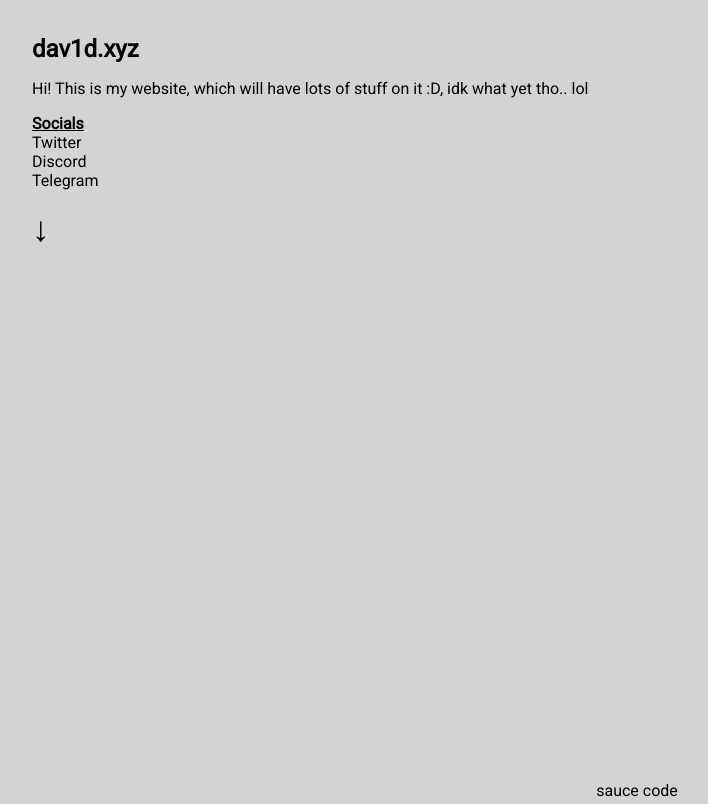
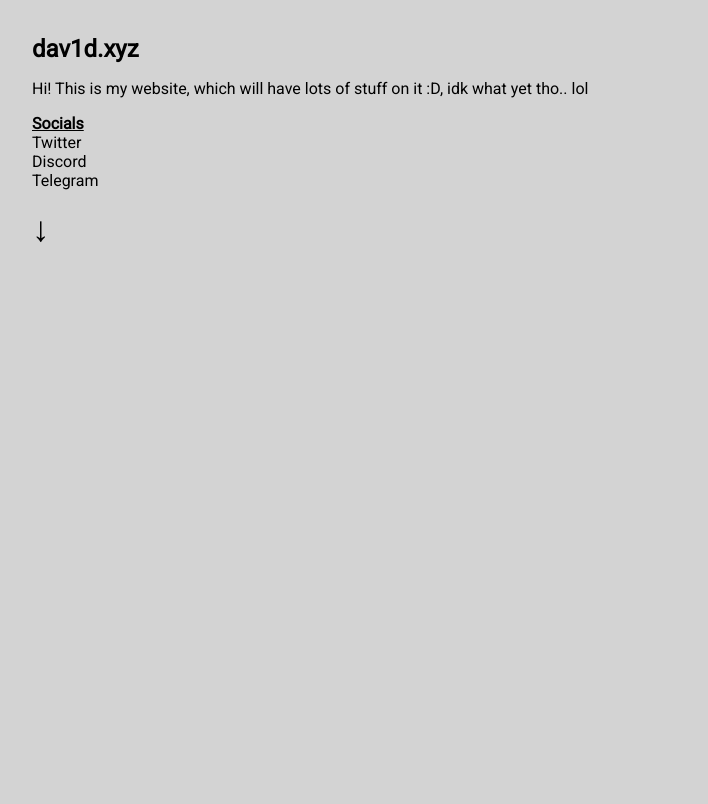
Before and after one commit to dav1dxyz/dav1d.xyz, a plain HTML site: page index.html in a window 1280 px wide. Shown: the top 804 px of the page, without its empty margins (3-711 px from the left). Drawn offline with Linux system fonts and the light colour scheme.

Commit message:
Comment out footer, I will fix eventually

```diff
--- a/index.html
+++ b/index.html
@@ -100,8 +100,8 @@
 
       </section>
     </div>
-    <div class="footer">
+    <!--<div class="footer">
       <a href="https://github.com/dav1dxyz/dav1d.xyz" target="_blank">sauce code</a>
-    </footer>
+    </footer>-->
   </body>
 </html>
```
